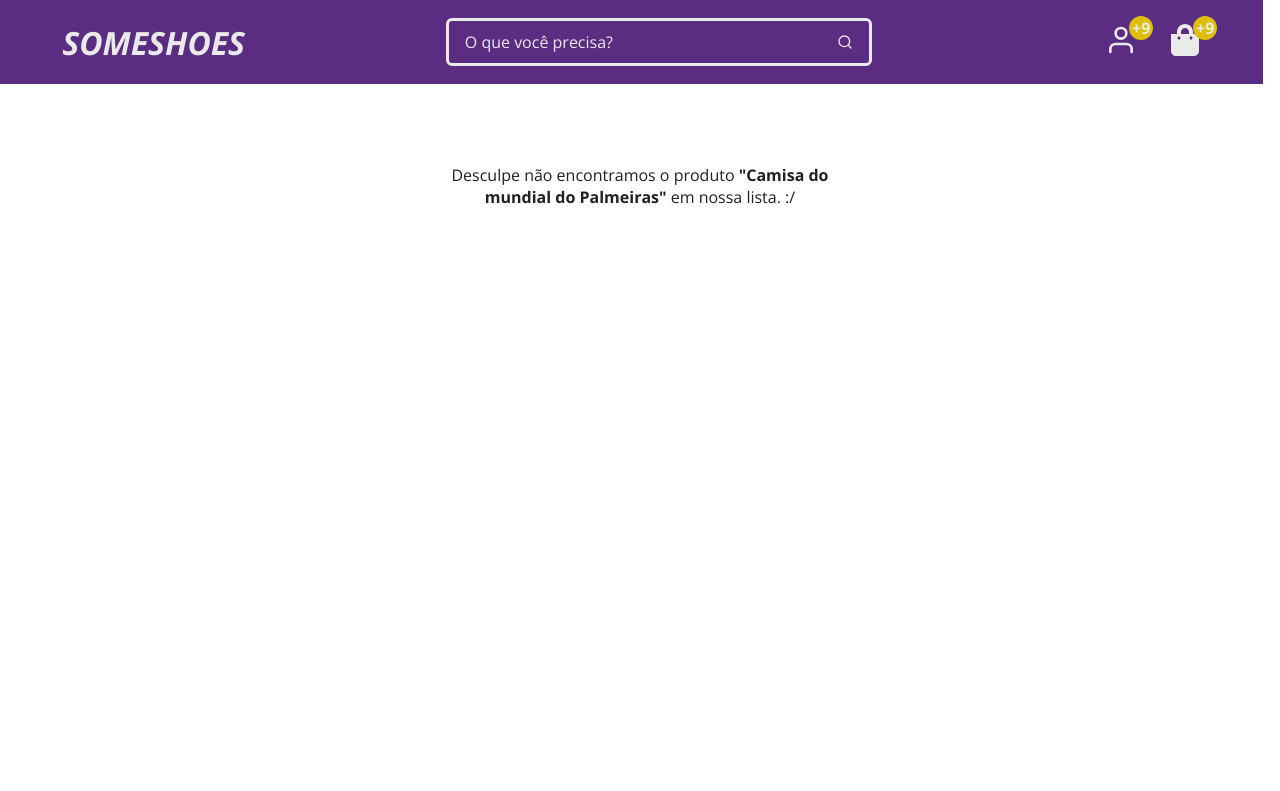
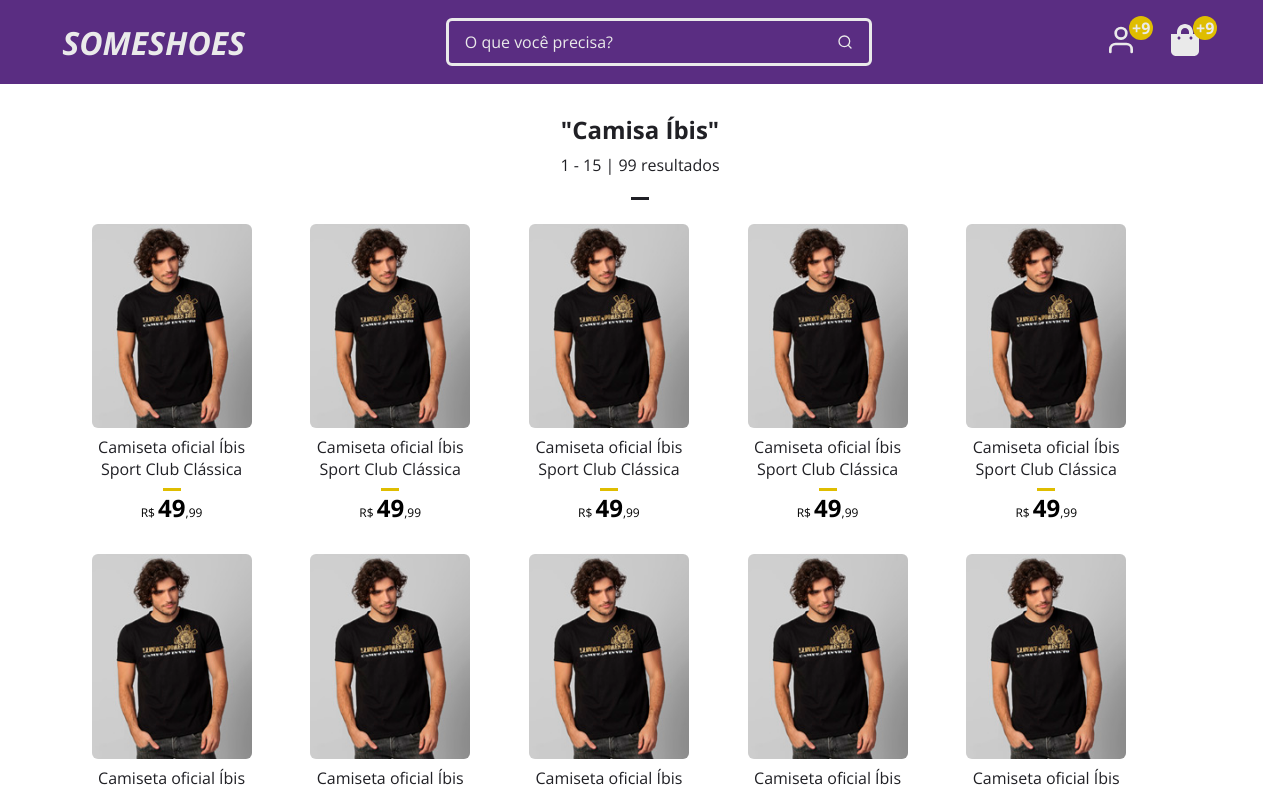
Before and after one commit to dimaspaiva/someshoes, a React (Create React App) app in the folder web/: page / in a window 1280 px wide. Shown: the top 791 px of the page. Built offline with nearby package versions, Linux system fonts and the light colour scheme.

Commit message:
increment products list

```diff
--- a/web/src/pages/Home/index.tsx
+++ b/web/src/pages/Home/index.tsx
@@ -1,31 +1,54 @@
 import React, { useState } from 'react'
+
 import Header from '../../components/Header'
+import Product from '../../components/Product'
 
 import './styles.css'
 
 const Home = () => {
-  const [success, setSuccess] = useState(false)
+  const [success, setSuccess] = useState(true)
+  const [request, setRequest] = useState(false)
+
+  const generator = () => {
+    const productArray = []
+
+    for (let i = 0; i < 15; i++) {
+      productArray.push(<Product />)
+    }
+
+    return productArray
+  }
 
   return (
-    <div>
+    <>
       <Header />
-      {success ? (
-        <div className="slogan-container">
+      {request && (
+        <section className="slogan-container">
           <h2 className="slogan-title ">
             A maior loja online de artigos esportivos
           </h2>
           <h3 className="slogan-subtitle ">Procurou, achou, comprou!</h3>
-        </div>
+        </section>
+      )}
+      {success ? (
+        <section>
+          <div className="search-results">
+            <p className="search-text">"Camisa Íbis"</p>
+            <p className="search-amount">1 - 15 | 99 resultados</p>
+          </div>
+
+          <div className="product-list">{generator()}</div>
+        </section>
       ) : (
-        <div className="warning-container">
+        <section className="warning-container">
           <p>
             Desculpe não encontramos o produto{' '}
             <strong>"Camisa do mundial do Palmeiras"</strong> em nossa
             lista. :/
           </p>
-        </div>
+        </section>
       )}
-    </div>
+    </>
   )
 }
 
--- a/web/src/pages/Home/styles.css
+++ b/web/src/pages/Home/styles.css
@@ -22,3 +22,41 @@
   color: #202025;
   text-align: center;
 }
+
+.search-results {
+  width: 33.33vw;
+  margin: 2em auto 0 auto;
+  text-align: center;
+}
+
+.search-text {
+  line-height: 1.2em;
+  font-weight: bold;
+  font-size: 1.5em;
+  color: #202025;
+  margin-bottom: 0.5em;
+}
+
+.search-amount {
+  line-height: 1em;
+  font-weight: lighter;
+  color: #202025;
+}
+
+.product-list {
+  width: 95.14vw;
+  padding: 0 4.86vw;
+  display: flex;
+  justify-content: space-between;
+  flex-wrap: wrap;
+  margin-top: 1.5em;
+}
+
+.search-results::after {
+  content: '';
+  display: block;
+  width: 1.125em;
+  height: 0.1875em;
+  background: #202025;
+  margin: 1.5em auto;
+}
```
